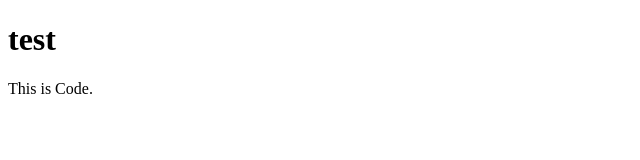
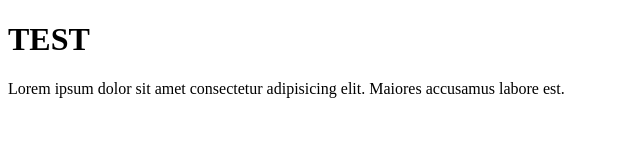
Before and after one commit to Shahzaibjee786/myNewRepository, a plain HTML site: page Index.html in a window 1280 px wide. Shown: the whole page, without its empty margins (0-640 px from the left). Drawn offline with Linux system fonts and the light colour scheme.

Commit message:
create new index.html

```diff
--- a/Index.html
+++ b/Index.html
@@ -4,10 +4,10 @@
     <meta charset="UTF-8">
     <meta http-equiv="X-UA-Compatible" content="IE=edge">
     <meta name="viewport" content="width=device-width, initial-scale=1.0">
-    <title>Test</title>
+    <title>Test Repo</title>
 </head>
 <body>
-    <h1>test</h1>
-    <p>This is Code.</p>
+    <h1>TEST</h1>
+    <p>Lorem ipsum dolor sit amet consectetur adipisicing elit. Maiores accusamus labore est.</p>
 </body>
 </html>
```
